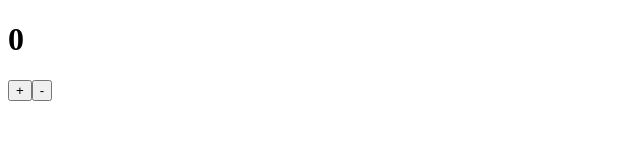
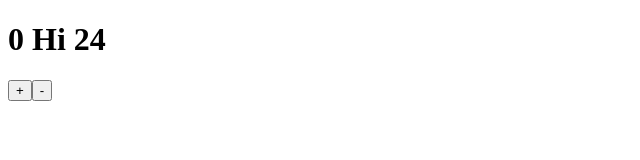
Before and after one commit to AliAbdulle/demptraining, a React (Create React App) app: page / in a window 1280 px wide. Shown: the top 160 px of the page, without its empty margins (0-640 px from the left). Built offline with nearby package versions, Linux system fonts and the light colour scheme.

Commit message:
Changed constructor and state

```diff
--- a/src/Components/Calculator/NewJSFeatures.js
+++ b/src/Components/Calculator/NewJSFeatures.js
@@ -1,16 +1,13 @@
 import React, {Component} from "react"
 
 class NewJSFeatures extends Component {
-    constructor() {
-        super()
-        this.state = {
-            count: 0
+   state = {
+            count: 0,
+            greating: "Hi",
+            age: 24
         }
-        this.increment = this.increment.bind(this)
-        this.decrement = this.decrement.bind(this)
-    }
 
-    increment() {
+    increment = () => {
         this.setState(prevState => {
             return {
                 count: prevState.count + 1
@@ -18,7 +15,7 @@ class NewJSFeatures extends Component {
         })
     }
 
-    decrement() {
+    decrement = () => {
         this.setState(prevState => {
             return {
                 count: prevState.count - 1
@@ -27,9 +24,10 @@ class NewJSFeatures extends Component {
     }
 
     render() {
+        const {count, greating, age} = this.state
         return (
             <div>
-                <h1>{this.state.count}</h1>
+                <h1>{count} {greating} {age}</h1>
                 <button onClick={this.increment}>+</button>
                 <button onClick={this.decrement}>-</button>
             </div>
```
